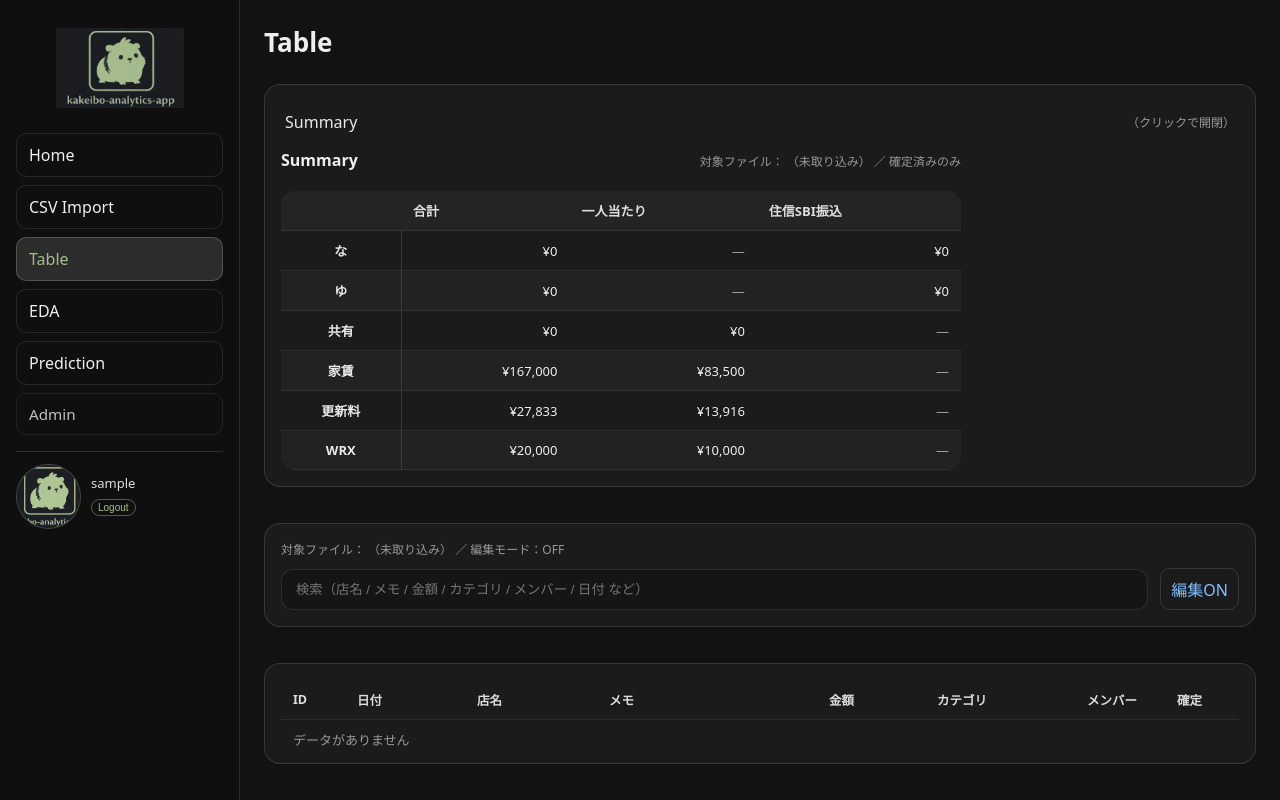
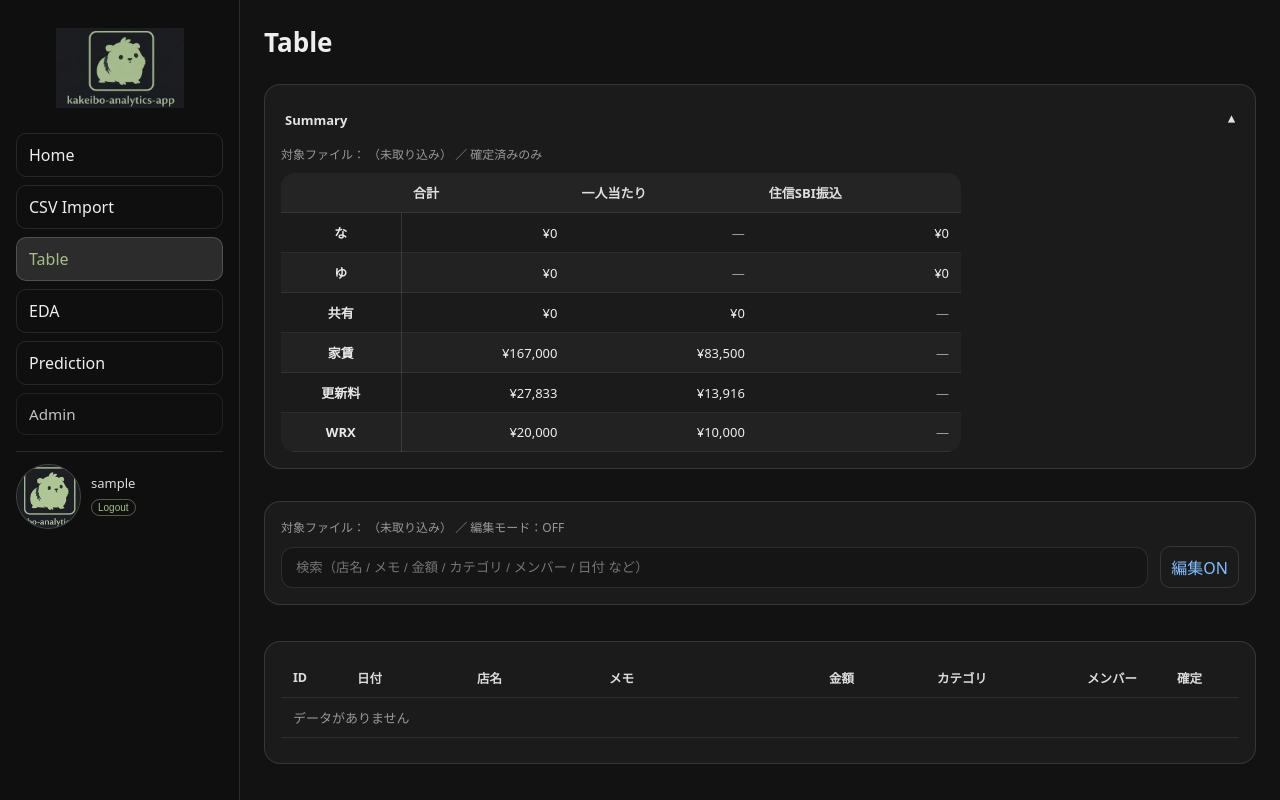
Before and after one commit to yoshimu-urami-nats/kakeibo-analytics-app, a Django app: page /transactions/ in a window 1280 px wide. Run offline with Django 5.2, Linux system fonts and the light colour scheme; the visitor is signed in with stand-in values (Sample User, id 1); data that the repository does not hold is empty.

Commit message:
開閉調整

```diff
--- a/static/app_min.css
+++ b/static/app_min.css
@@ -615,8 +615,7 @@ h1{ margin: 0 0 12px; font-size: 26px; }
 
 /* ===== Summary: 外枠は他カードと同じ幅 / 中身だけ小さく ===== */
 .summary-shell{
-  /* card と同じ見た目は .card が持ってるので、ここは余白調整だけでもOK */
-  margin: 0 0 12px 0;
+  margin: 0 0 8px 0; /* 12px→8px とか */
 }
 
 .summary-shell .acc > summary{
@@ -639,11 +638,6 @@ h1{ margin: 0 0 12px; font-size: 26px; }
   border-radius: 12px;
 }
 
-/* 見出し行をカードのヘッダーっぽく */
-.summary-panel .acc > summary{
-  padding: 6px 2px 10px;
-}
-
 /* 中身の余白（内側のcardを消した分） */
 .summary-inner{
   padding-top: 6px;
@@ -658,18 +652,41 @@ h1{ margin: 0 0 12px; font-size: 26px; }
   border-radius: 16px;
 }
 .acc > summary{
+  font-weight: 600;
   cursor: pointer;
   list-style: none;
   user-select: none;
-  padding: 10px 4px;
-  color: rgba(255,255,255,.9);
+  font-size: 13px;
+  color: rgba(255,255,255,.88);
 }
+
 .acc > summary::-webkit-details-marker{
   display:none;
 }
+
+/* 見出しの左右配置 */
 .acc-title{
   display:flex;
   justify-content: space-between;
   align-items: center;
   gap: 10px;
 }
+
+/* 右端▼（summary自身に付く） */
+.acc-title::after{
+  content: "▾";
+  opacity: .75;
+  transform: translateY(1px);
+  transition: transform .15s ease, opacity .15s ease;
+}
+
+.acc[open] > summary.acc-title::after{
+  transform: rotate(180deg) translateY(-1px);
+  opacity: 1;
+}
+
+/* ★閉じた時はもっと薄く（必要なら） */
+.acc:not([open]) > summary{
+  padding: 1px 1px;   /* ← 6px→5px */
+  opacity: .92;       /* ← 少しだけ軽く */
+}
--- a/transactions/templates/transactions/transaction_list.html
+++ b/transactions/templates/transactions/transaction_list.html
@@ -11,15 +11,13 @@
   <div class="card summary-shell">
     <details class="acc" open>
       <summary class="acc-title">
-        <span>Summary</span>
-        <span class="muted">（クリックで開閉）</span>
+        <span class="acc-label">Summary</span>
       </summary>
 
       <!-- ★内側だけ幅を制限する -->
       <div class="summary-content">
         <div class="summary-inner">
           <div class="summary-head">
-            <h2 class="h2">Summary</h2>
             <div class="muted">
               対象ファイル：
               {% if latest_source %}<b>{{ latest_source }}</b>{% else %}（未取り込み）{% endif %}
```
